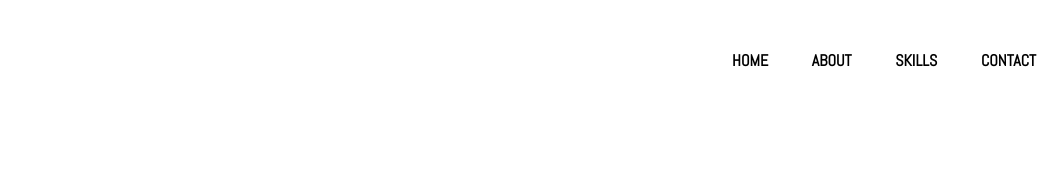
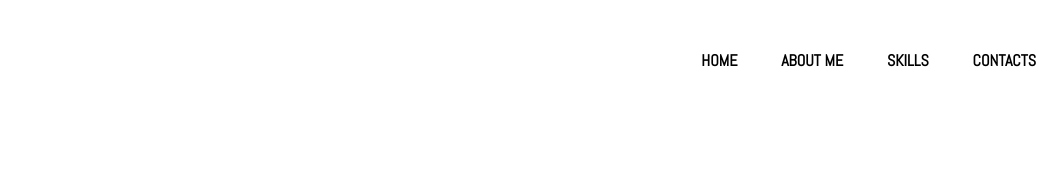
Before and after one commit to amalcsanthosh/ana-steel-portfolio, a plain HTML site: page Index.html in a window 1280 px wide. Shown: the top 178 px of the page, 224-1280 px from the left. Drawn offline with nearby package versions, Linux system fonts and the light colour scheme.

Commit message:
PORTFOLIO v2

```diff
--- a/Index.html
+++ b/Index.html
@@ -30,9 +30,9 @@
             <img class="logo" src="./images/logo-2150297_640.webp" alt="logo">
             <ul>
                 <li class="listitems"><a class="links" href="#home">HOME</a></li>
-                <li class="listitems"><a class="links" href="#about">ABOUT</a></li>
+                <li class="listitems"><a class="links" href="#about">ABOUT ME</a></li>
                 <li class="listitems"> <a class="links" href="#skill">SKILLS</a></li>
-                <li class="listitems"><a class="links" href="#contacts">CONTACT</a></li>
+                <li class="listitems"><a class="links" href="#contacts">CONTACTS</a></li>
 
             </ul>
         </nav>
```
